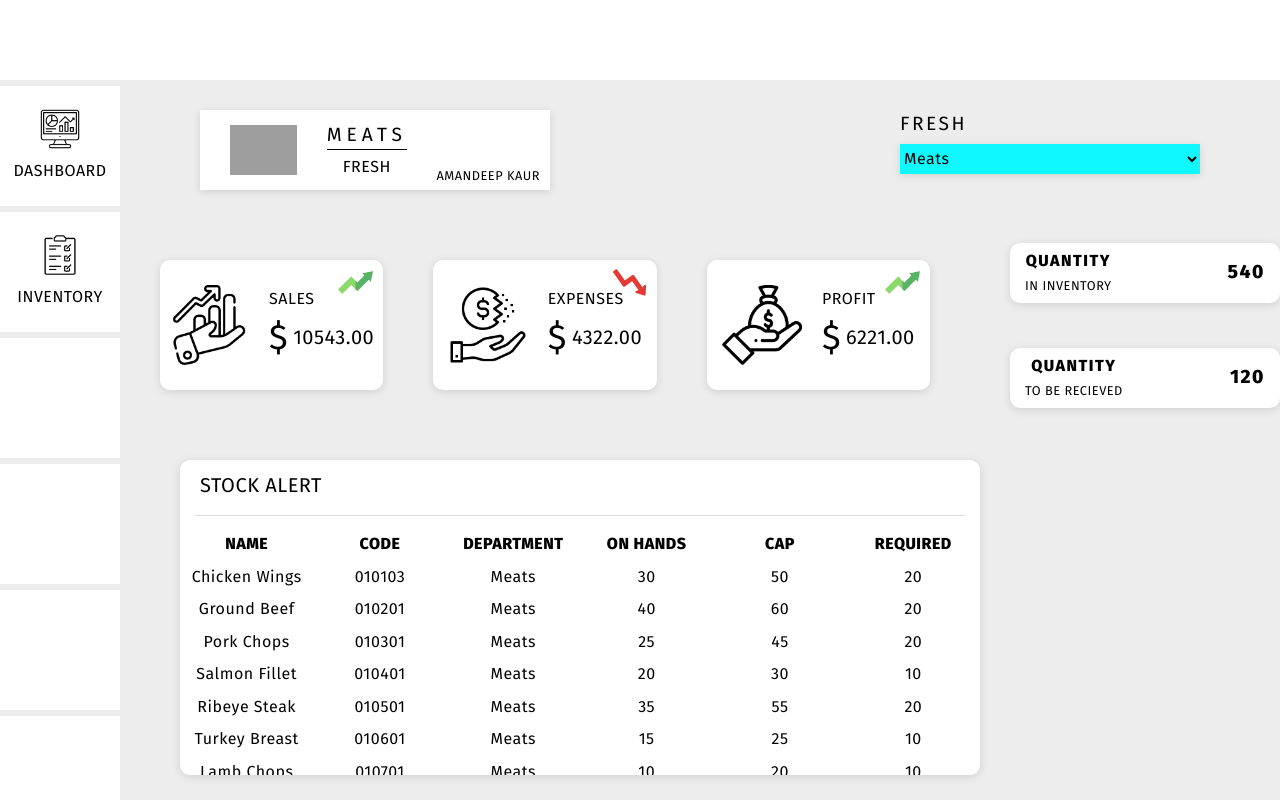
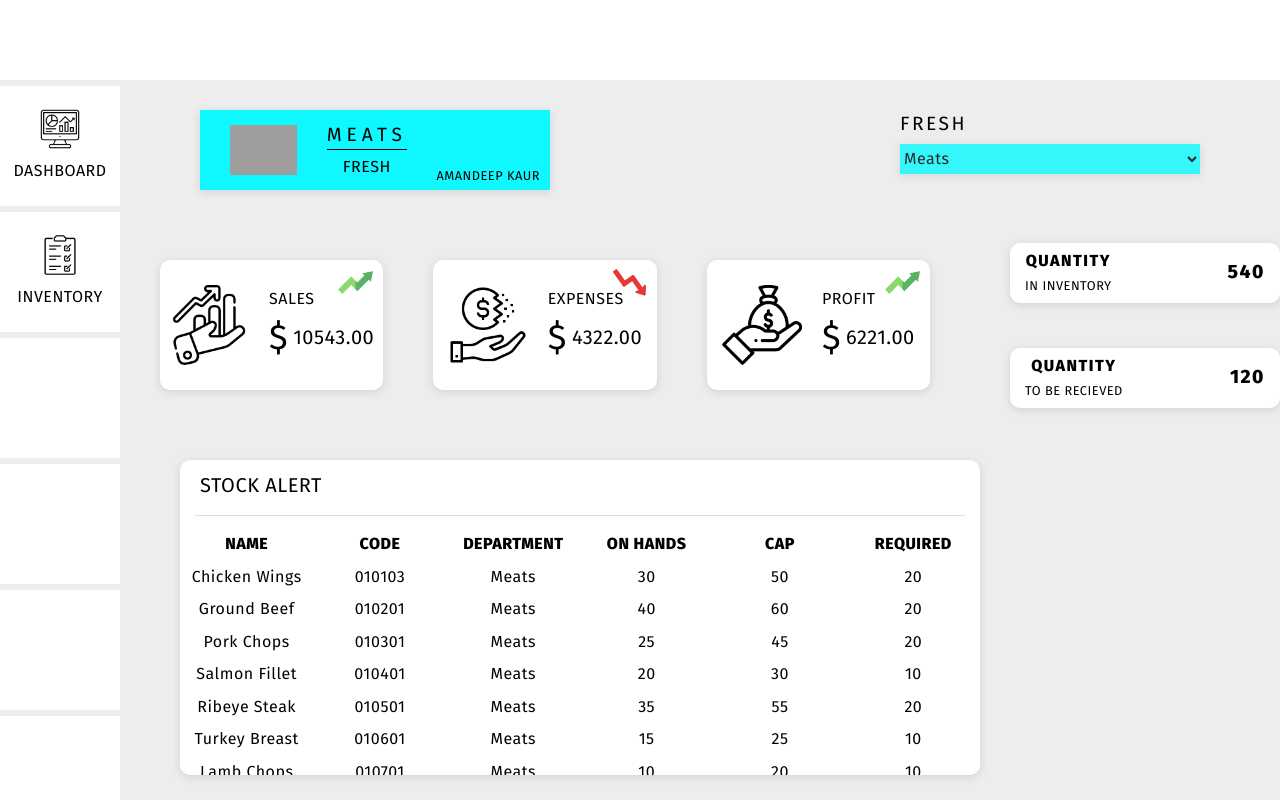
Before and after one commit to navrajkaler996/PrimeInventoryPro, a React (Vite) app in the folder client/: page / in a window 1280 px wide. Shown: the top 800 px of the page. Built offline with nearby package versions, Linux system fonts and the light colour scheme; grey boxes are pictures that could not be loaded.

Commit message:
skeleton added in tailwind

```diff
--- a/client/src/pages/Dashboard/components/Department.tsx
+++ b/client/src/pages/Dashboard/components/Department.tsx
@@ -3,7 +3,7 @@ import Meats from "../../../assets/departments/meats.png";
 const Department: React.FC = () => {
   return (
     <div id="dashboard__department" className="flex justify-between  mt-[3rem]">
-      <div className="relative flex items-center w-[35rem] h-[8rem] bg-white ml-[8rem]  shadow-custom bg-primary">
+      <div className="relative flex bg-primary items-center w-[35rem] h-[8rem] ml-[8rem]  shadow-custom  ">
         <img src={Meats} className="h-[5rem] ml-[3rem]" />
         <div className="ml-[3rem] text-center">
           <p className="text-[1.2em] tracking-[5px]">Meats</p>
@@ -18,7 +18,7 @@ const Department: React.FC = () => {
         <p className="w-[min-content] text-[1.2em] mb-[.5rem] tracking-[2.5px]">
           Fresh
         </p>
-        <select className="w-[30rem] h-[3rem] bg-primary mr-[8rem] shadow-custom">
+        <select className="w-[30rem] h-[3rem] bg-primary  mr-[8rem] shadow-custom animate-pulse">
           <option>Meats</option>
           <option>Produce</option>
           <option>Bakery</option>
```
